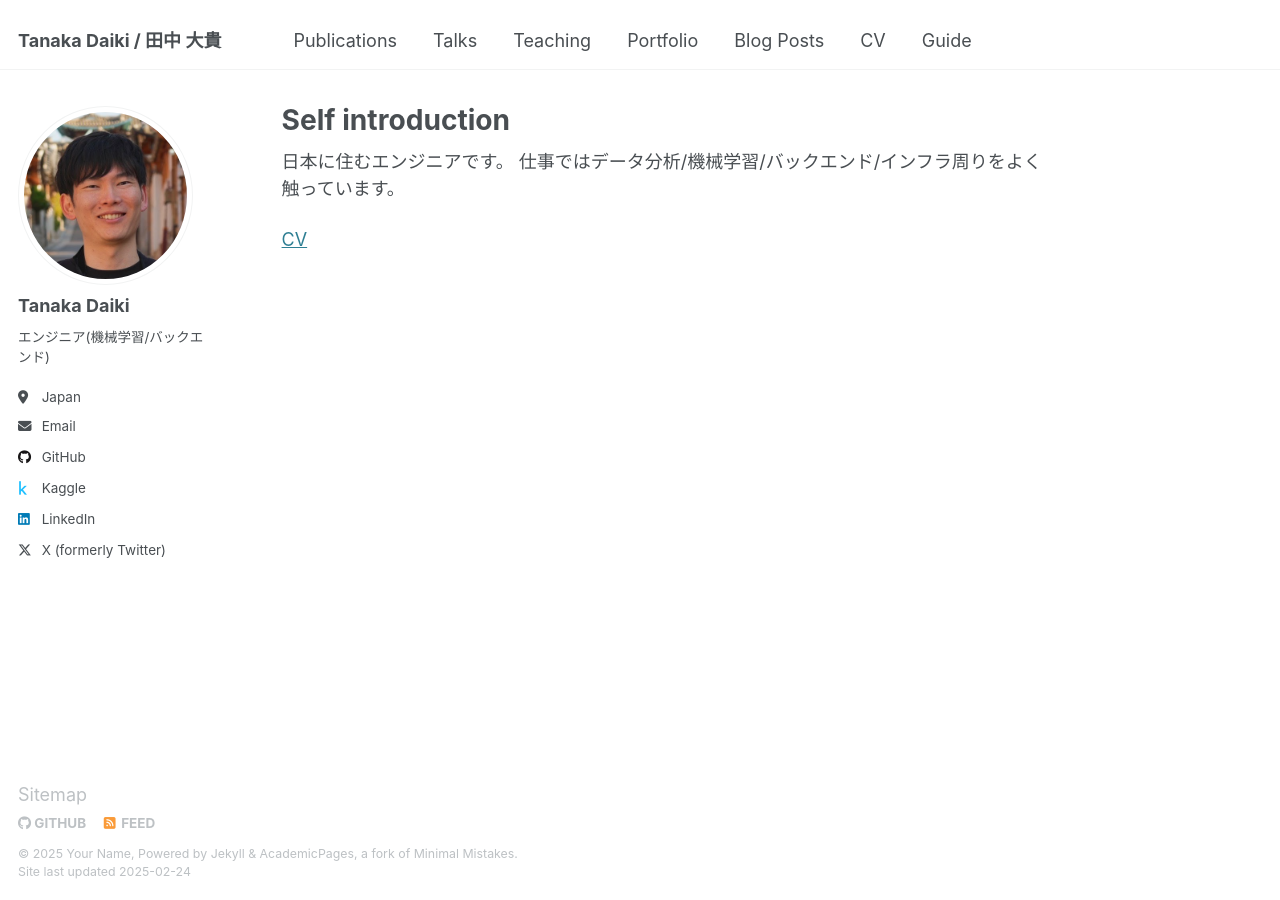
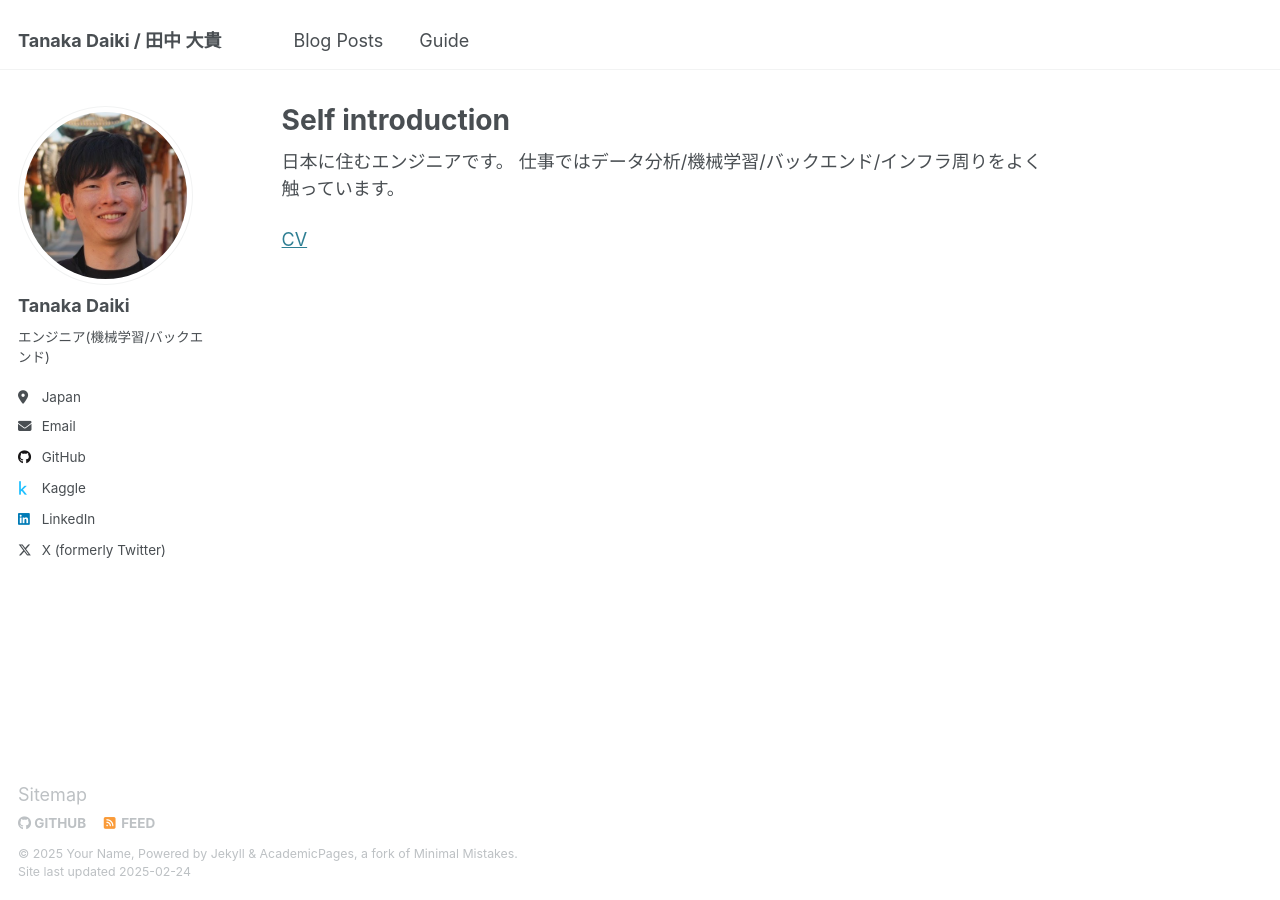
Before and after one commit to DaikiTanak/DaikiTanak.github.io, a Jekyll site: the page built from _pages/about.md, in a window 1280 px wide. Built offline with Jekyll 4.4.1, drawn with Linux system fonts in a browser that asks for light colours.

Commit message:
fix navigations

```diff
--- a/_data/navigation.yml
+++ b/_data/navigation.yml
@@ -5,23 +5,8 @@
 # prevent it from being included in the site.
 
 main:
-  - title: "Publications"
-    url: /publications/
-
-  - title: "Talks"
-    url: /talks/
-
-  - title: "Teaching"
-    url: /teaching/
-
-  - title: "Portfolio"
-    url: /portfolio/
-
   - title: "Blog Posts"
     url: /year-archive/
 
-  - title: "CV"
-    url: /cv/
-
   - title: "Guide"
     url: /markdown/
```
